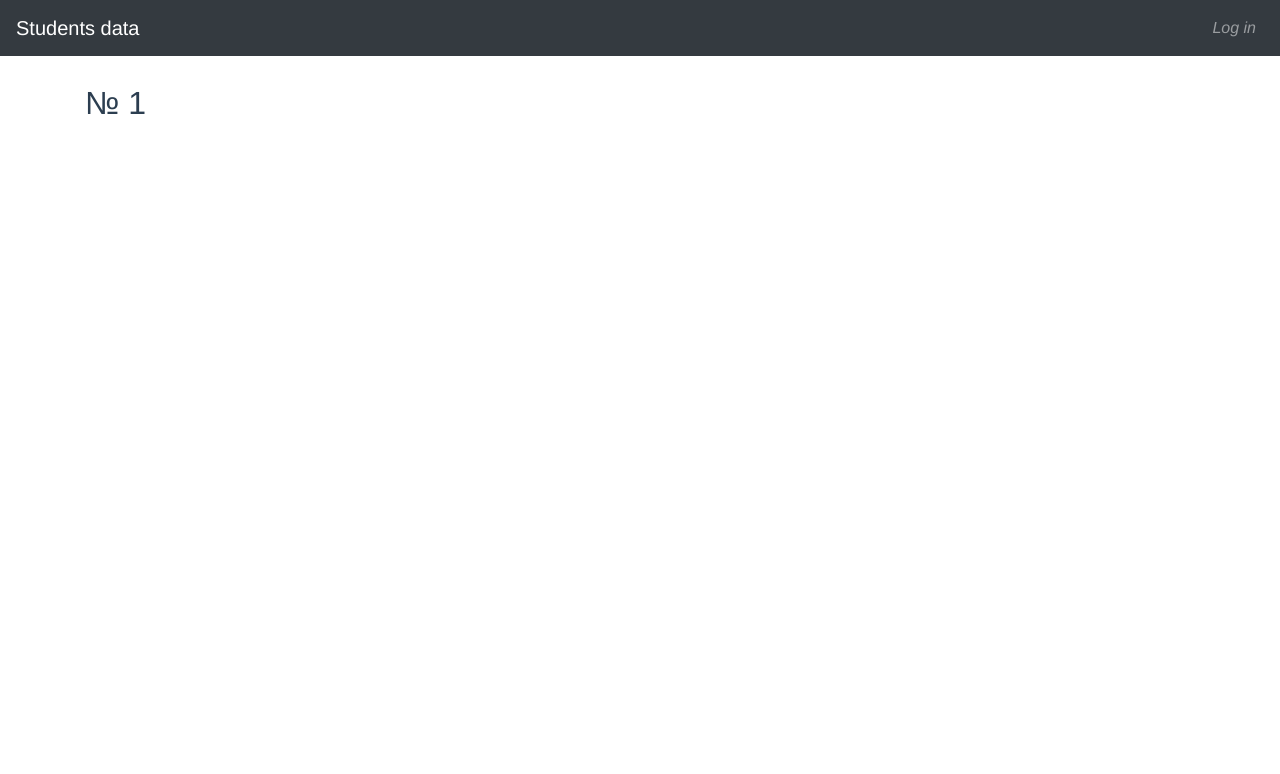
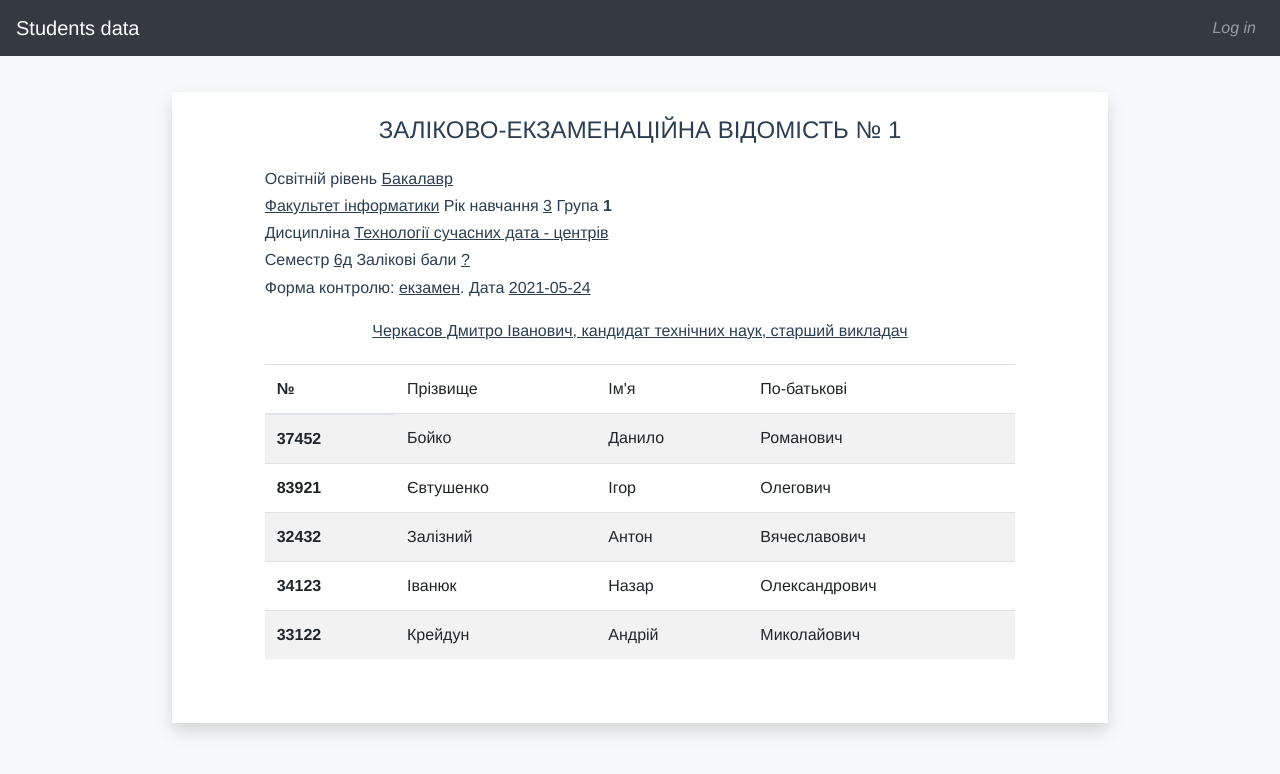
Before and after one commit to BlaD200/students-data-web, a Vue app: page /statement/1 in a window 1280 px wide. Shown: the top 774 px of the page. Built offline with nearby package versions, Linux system fonts and the light colour scheme.

Commit message:
Added statement header

```diff
--- a/src/view/Statement.vue
+++ b/src/view/Statement.vue
@@ -1,19 +1,138 @@
 <template>
     <div>
-        <b-row>
-            <b-col>
-                <h2>№ {{ $route.params.id }}</h2>
+        <b-row class="p-2 justify-content-center">
+            <b-col class="bg-white shadow" sm="12" lg="10">
+                <b-row class="mt-4 mb-3">
+                    <b-col>
+                        <h4 class="text-center">ЗАЛІКОВО-ЕКЗАМЕНАЦІЙНА ВІДОМІСТЬ № {{ $route.params.id }}</h4>
+                    </b-col>
+                </b-row>
+
+                <b-row class="justify-content-center">
+                    <b-col lg="10">
+                        <h6 class="statement-header-common">
+                            Освітній рівень
+                            <span class="statement-header-uncommon"><u>{{ statementHeader.eduLevel }}</u></span>
+                        </h6>
+                        <h6 class="statement-header-common">
+                            <span class="statement-header-uncommon"><u>{{ statementHeader.faculty }}</u></span>
+                            Рік навчання <span class="statement-header-uncommon"><u>{{
+                                statementHeader.course
+                            }}</u></span>
+                            Група <span class="statement-header-uncommon"><b>{{ statementHeader.group }}</b></span>
+                        </h6>
+                        <h6 class="statement-header-common">
+                            Дисципліна <span class="statement-header-uncommon"><u>{{ statementHeader.subjectName }}</u></span>
+                        </h6>
+                        <h6 class="statement-header-common">
+                            Семестр <span class="statement-header-uncommon"><u>{{ statementHeader.semester }}</u></span>
+                            Залікові бали <span class="statement-header-uncommon"><u>{{
+                                statementHeader.creditNumber
+                            }}</u></span>
+                        </h6>
+                        <h6 class="statement-header-common">
+                            Форма контролю: <span class="statement-header-uncommon"><u>{{
+                                statementHeader.controlType
+                            }}</u></span>.
+                            Дата <span class="statement-header-uncommon"><u>{{ statementHeader.examDate }}</u></span>
+                        </h6>
+                    </b-col>
+                </b-row>
+
+                <b-row class="mt-3">
+                    <b-col>
+                        <h6 class=" text-center">
+                            <span class="statement-header-uncommon"><u>
+                                {{ statementHeader.tutorFullName }},
+                                {{ statementHeader.tutorAcademicStatus ? `${statementHeader.tutorAcademicStatus},` : '' }}
+                                {{ statementHeader.tutorPosition }}
+                            </u></span>
+                        </h6>
+                    </b-col>
+                </b-row>
+
+                <b-row class="justify-content-center mt-3 mb-5">
+                    <b-col lg="10">
+                        <student-table :students="students" :loading="studentsLoading"></student-table>
+                    </b-col>
+                </b-row>
             </b-col>
         </b-row>
     </div>
 </template>
 
 <script>
+import StudentTable from "@/components/tables/StudentTable";
+
 export default {
-name: "Statement"
+    name: "Statement",
+    components: {StudentTable},
+    data() {
+        return {
+            statementHeader: {
+                statementNo: '',
+                eduLevel: 'Бакалавр',
+                faculty: 'Факультет інформатики',
+                course: 3,
+                group: 1,
+                subjectName: 'Технології сучасних дата - центрів',
+                semester: '6д',
+                creditNumber: '?',
+                controlType: 'екзамен',
+                examDate: '2021-05-24',
+                tutorFullName: 'Черкасов Дмитро Іванович',
+                tutorPosition: 'старший викладач',
+                tutorAcademicStatus: 'кандидат технічних наук'
+            },
+
+            students: [
+                {
+                    "studentCode": 4,
+                    "studentSurname": "Бойко",
+                    "studentName": "Данило",
+                    "studentPatronymic": "Романович",
+                    "studentRecordBook": "37452"
+                }, {
+                    "studentCode": 3,
+                    "studentSurname": "Євтушенко",
+                    "studentName": "Ігор",
+                    "studentPatronymic": "Олегович",
+                    "studentRecordBook": "83921"
+                }, {
+                    "studentCode": 7,
+                    "studentSurname": "Залізний",
+                    "studentName": "Антон",
+                    "studentPatronymic": "Вячеславович",
+                    "studentRecordBook": "32432"
+                }, {
+                    "studentCode": 8,
+                    "studentSurname": "Іванюк",
+                    "studentName": "Назар",
+                    "studentPatronymic": "Олександрович",
+                    "studentRecordBook": "34123"
+                }, {
+                    "studentCode": 6,
+                    "studentSurname": "Крейдун",
+                    "studentName": "Андрій",
+                    "studentPatronymic": "Миколайович",
+                    "studentRecordBook": "33122"
+                }],
+            studentsLoading: false
+        }
+    }
 }
 </script>
 
-<style scoped>
+<style>
+body {
+    background-color: #f8f9fa !important;
+}
 
+.statement-header-common {
+    font-weight: 400;
+}
+
+.statement-header-uncommon {
+    font-weight: 500;
+}
 </style>
```
Also changed, not shown: src/components/tables/StatementStudentsTable.vue (added, +13 -0 lines).
